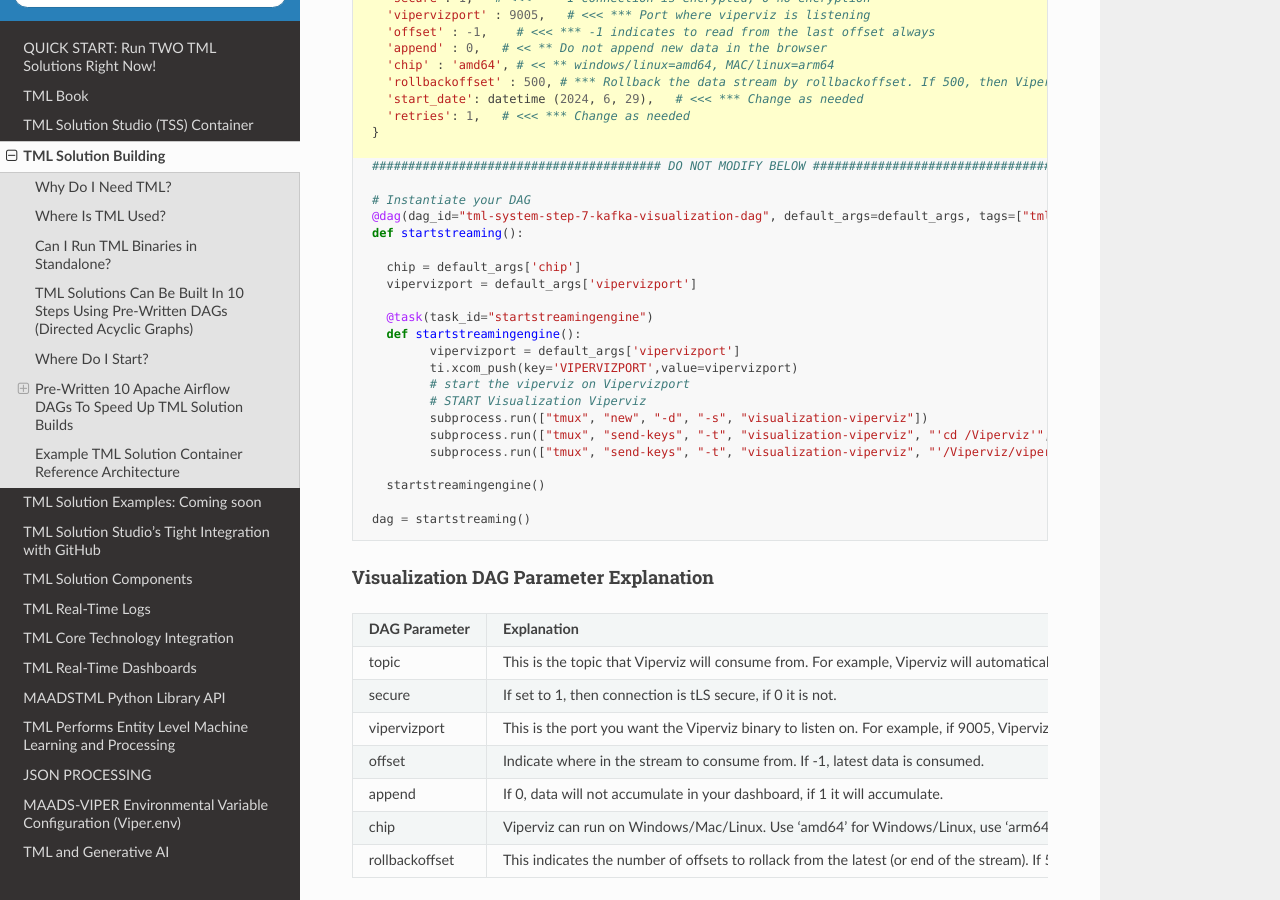
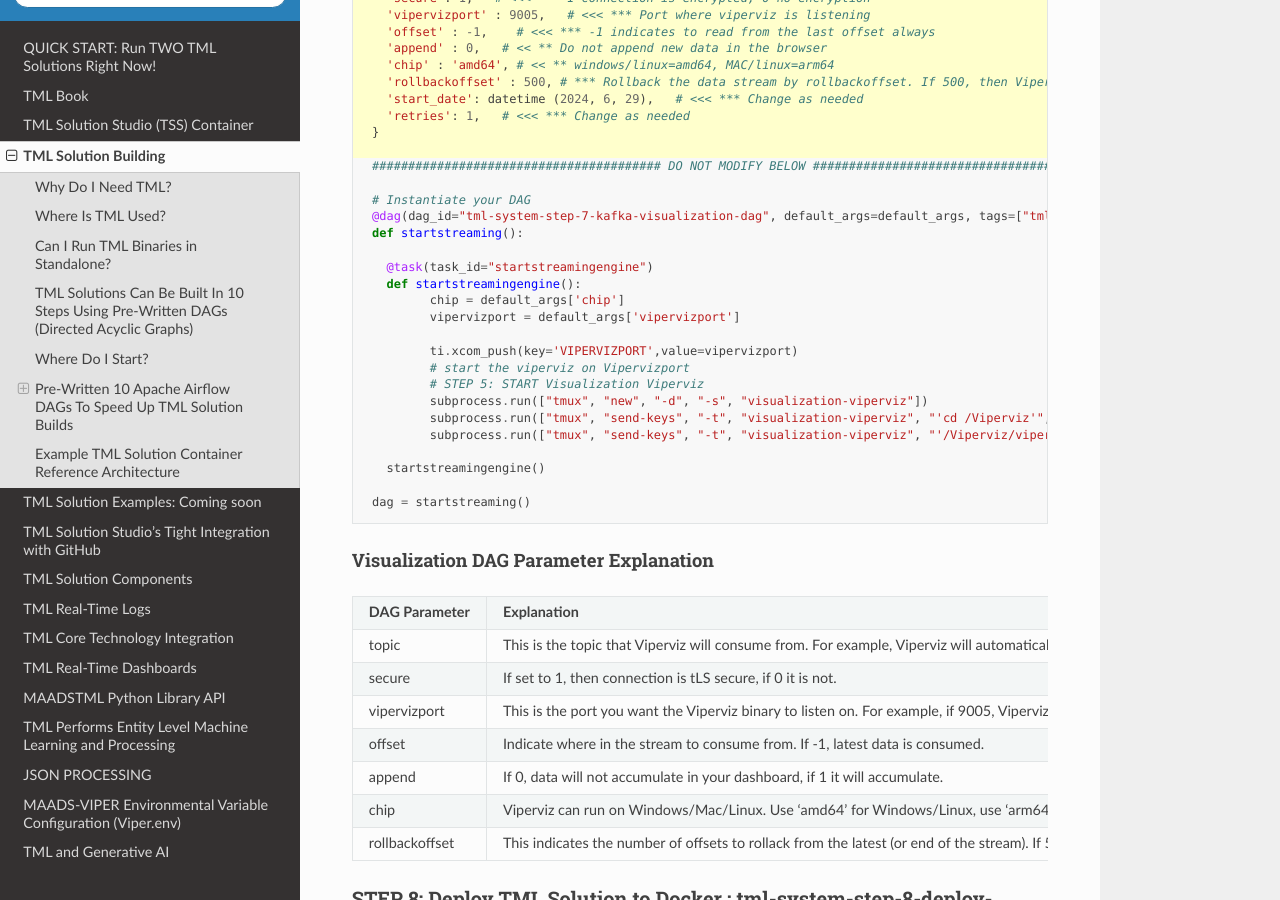
Before and after one commit to smaurice101/readthedocs, a Sphinx documentation site: the page built from docs/source/tmlbuilds.rst, in a window 1280 px wide and 900 px high, scrolled down 39530 px. Built offline with Sphinx 7.4.7 and the Read the Docs theme 2.0.0, drawn with Linux system fonts in a browser that asks for light colours.

Commit message:
Update tmlbuilds.rst

```diff
--- a/docs/source/tmlbuilds.rst
+++ b/docs/source/tmlbuilds.rst
@@ -2253,15 +2253,14 @@
     @dag(dag_id="tml-system-step-7-kafka-visualization-dag", default_args=default_args, tags=["tml-system-step-7-kafka-visualization-dag"], schedule=None,catchup=False)
     def startstreaming():
 
-      chip = default_args['chip']
-      vipervizport = default_args['vipervizport']
-
       @task(task_id="startstreamingengine")
       def startstreamingengine():
+            chip = default_args['chip']
             vipervizport = default_args['vipervizport']
+
             ti.xcom_push(key='VIPERVIZPORT',value=vipervizport)
             # start the viperviz on Vipervizport
-            # START Visualization Viperviz
+            # STEP 5: START Visualization Viperviz
             subprocess.run(["tmux", "new", "-d", "-s", "visualization-viperviz"])
             subprocess.run(["tmux", "send-keys", "-t", "visualization-viperviz", "'cd /Viperviz'", "ENTER"])
             subprocess.run(["tmux", "send-keys", "-t", "visualization-viperviz", "'/Viperviz/viperviz-linux-{} 0.0.0.0 {}'".format(chip,vipervizport), "ENTER"])
```
